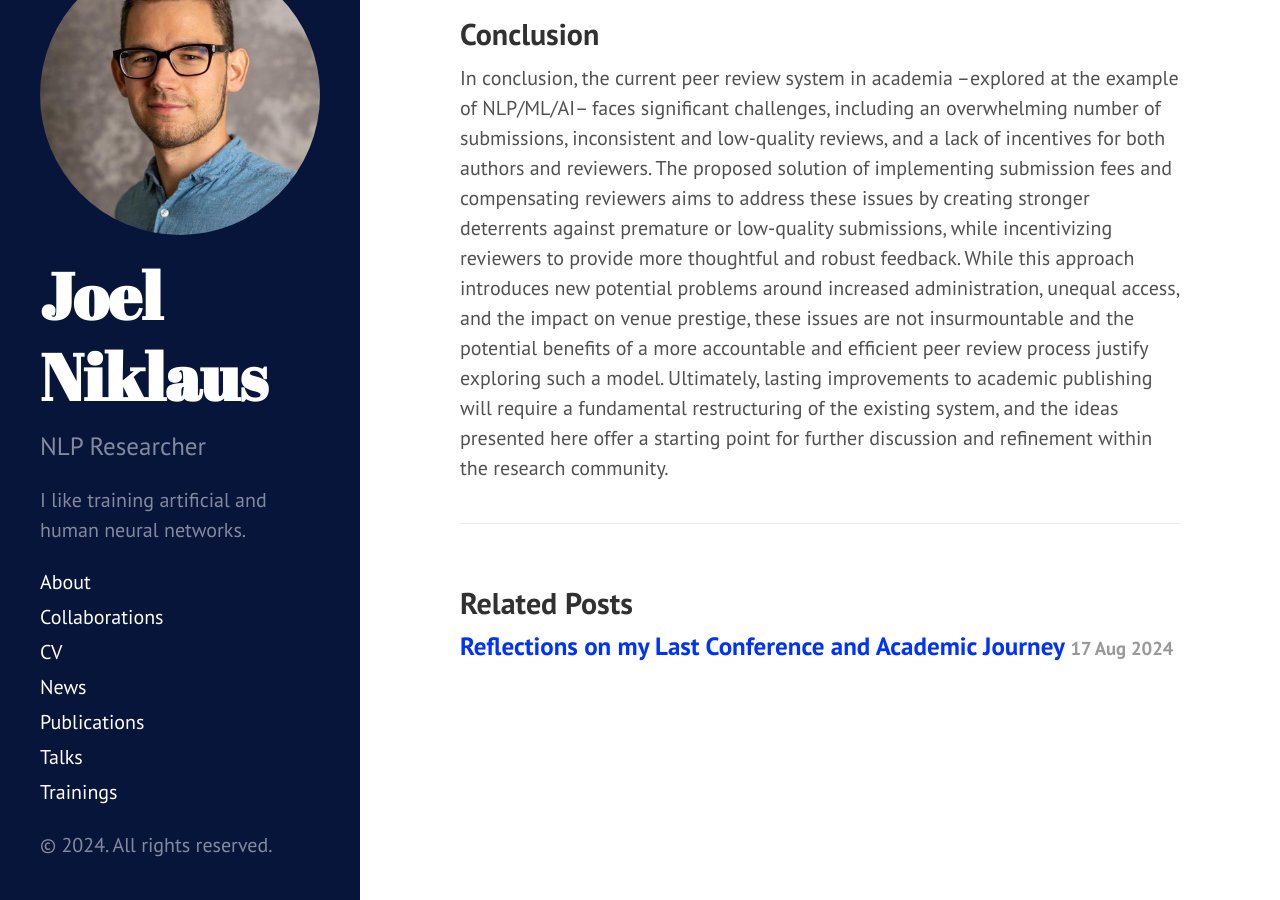
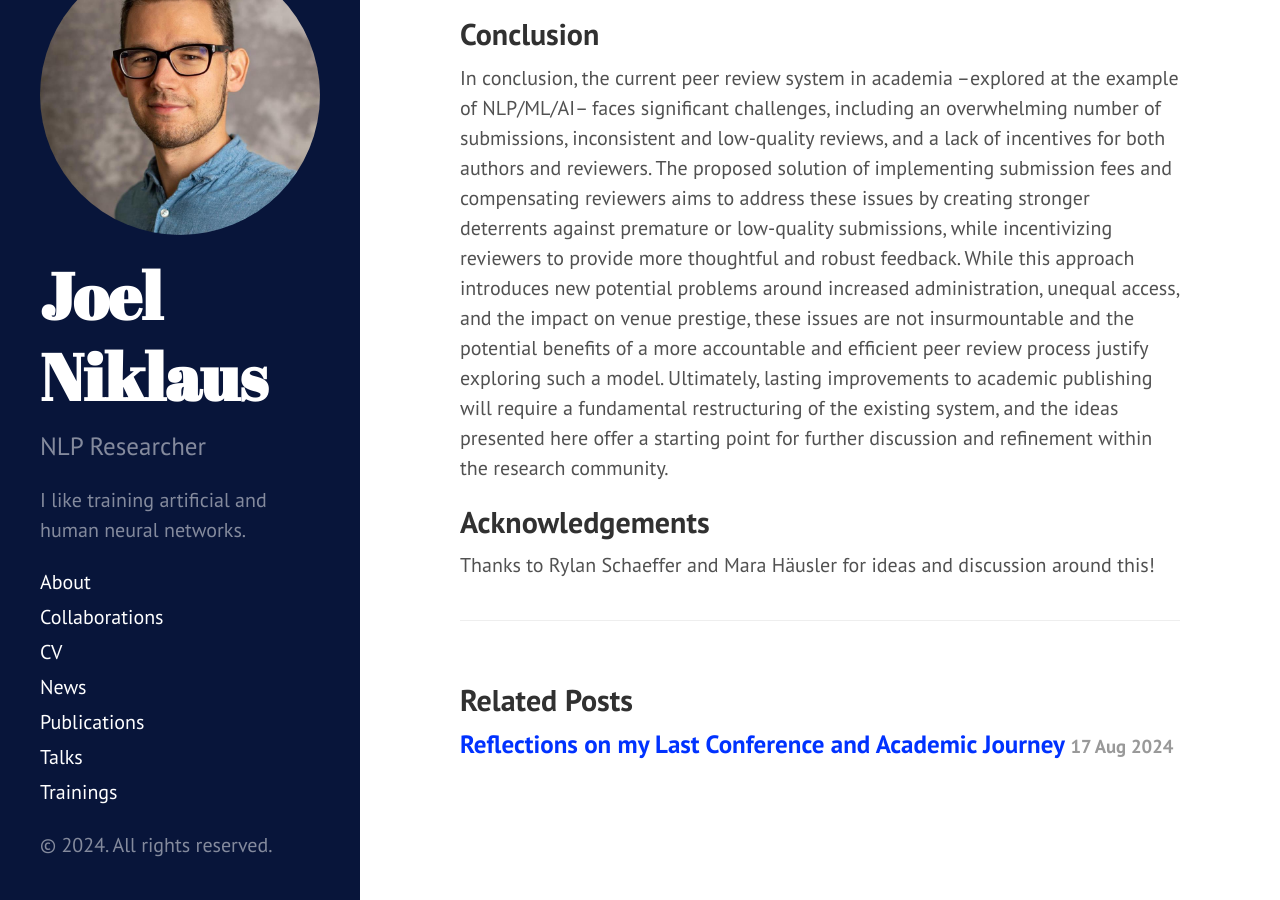
Before and after one commit to JoelNiklaus/joelniklaus.github.io, a Jekyll site: the page built from _posts/2024-10-24-ideas-for-peer-review-system.md, in a window 1280 px wide and 900 px high, scrolled down 8441 px. Built offline with Jekyll 4.4.1, drawn with Linux system fonts in a browser that asks for light colours; a style sheet for code colours, icons or effects is not loaded; part of the change alters nothing that is shown.

```diff
--- a/_posts/2024-10-24-ideas-for-peer-review-system.md
+++ b/_posts/2024-10-24-ideas-for-peer-review-system.md
@@ -278,12 +278,6 @@ such a model. Ultimately, lasting improvements to academic publishing will requi
 existing system, and the ideas presented here offer a starting point for further discussion and refinement within the
 research community.
 
-<!--
 ## Acknowledgements
 
 Thanks to Rylan Schaeffer and Mara Häusler for ideas and discussion around this!
-
-TODO: First write a reply to Foersters post tagging him
-TODO: Send post to percy, matthias, chris für feedback
-TODO: Then write twitter and linkedin summary posts publicizing it
--->
```
